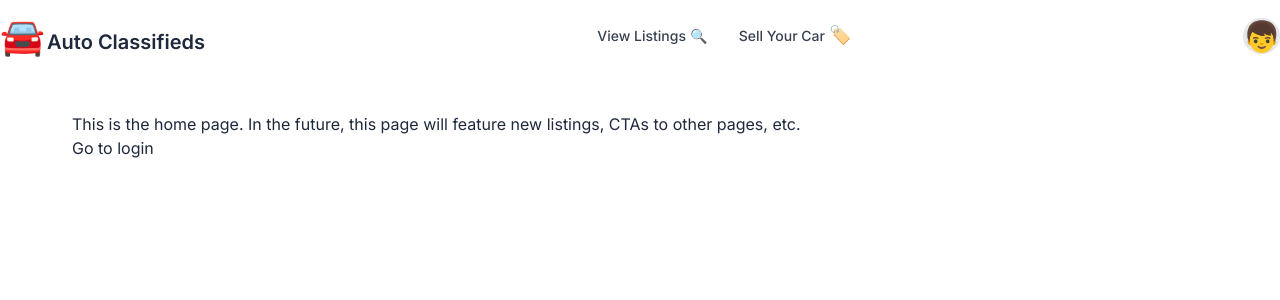
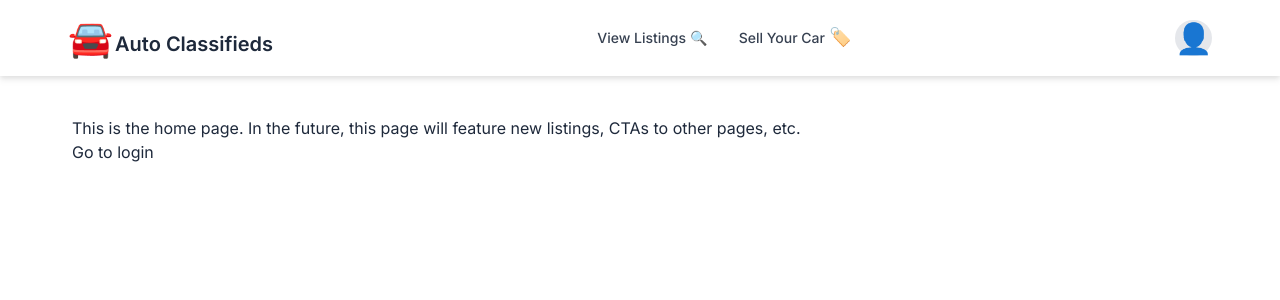
Before and after one commit to durkes/classifieds-mvp, a React (Vite) app: page / in a window 1280 px wide. Shown: the top 300 px of the page. Built offline with nearby package versions, Linux system fonts and the light colour scheme.

Commit message:
Removed avatar if signed out

```diff
--- a/src/components/Navbar.jsx
+++ b/src/components/Navbar.jsx
@@ -40,15 +40,18 @@ export default function Navbar() {
         }
     }
 
-    const avatars = ['👱', '👩', '👦', '👧', '👨', '👶', '🙂', '😀', '😃', '😉', '🤖', '👽'];
-    const randomAvatar = randomItem(avatars);
+    let avatar = '👤';
+    if (sessionData.isLoggedIn) {
+        const avatars = ['👱', '👩', '👦', '👧', '👨', '👶', '🙂', '😀', '😃', '😉', '🤖', '👽'];
+        avatar = randomItem(avatars);
+    }
 
     function randomItem(items) {
         return items[Math.floor(Math.random() * items.length)];
     }
 
     const navMenu = [
-        { label: 'View Listings 🔍', href: '/listings/view' },
+        { label: 'View Listings 🔍', href: '/listings/find' },
         { label: 'Sell Your Car <span class="text-lg leading-none">🏷️</span>', href: '/listings/new' },
     ];
 
@@ -61,15 +64,15 @@ export default function Navbar() {
     ];
 
     return (
-        <nav className="bg-white border-gray-200 py-2.5 rounded dark:bg-gray-900">
-            <div className="container flex flex-wrap items-center justify-between mx-auto">
+        <nav className="bg-white drop-shadow-md dark:bg-gray-900">
+            <div className="relative container xl:max-w-6xl mx-auto py-3 px-1 flex flex-wrap items-center justify-between">
                 <Link to="/" className="flex items-center">
                     <span className="self-center text-xl font-semibold whitespace-nowrap dark:text-white"><span className="text-3xl sm:text-4xl mr-0.5">🚘</span>Auto Classifieds</span>
                 </Link>
                 <div className="flex items-center md:order-2">
                     <button onClick={handleUserMenuClick} type="button" className="flex mr-3 text-sm bg-gray-200 rounded-full md:mr-0 focus:ring-4 focus:ring-gray-300 dark:focus:ring-gray-600" id="user-menu-button" aria-expanded={userMenuOpen} data-dropdown-toggle="user-dropdown" data-dropdown-placement="bottom">
                         <span className="sr-only">Open user menu</span>
-                        <span className="text-3xl">{randomAvatar}</span>
+                        <span className="text-3xl">{avatar}</span>
                     </button>
                     <div className={`z-20 absolute top-12 right-1 ${!userMenuOpen ? 'hidden' : ''} my-4 text-base list-none bg-white divide-y divide-gray-100 rounded shadow dark:bg-gray-700 dark:divide-gray-600`} id="user-dropdown">
                         <div className="px-4 py-3">
```
